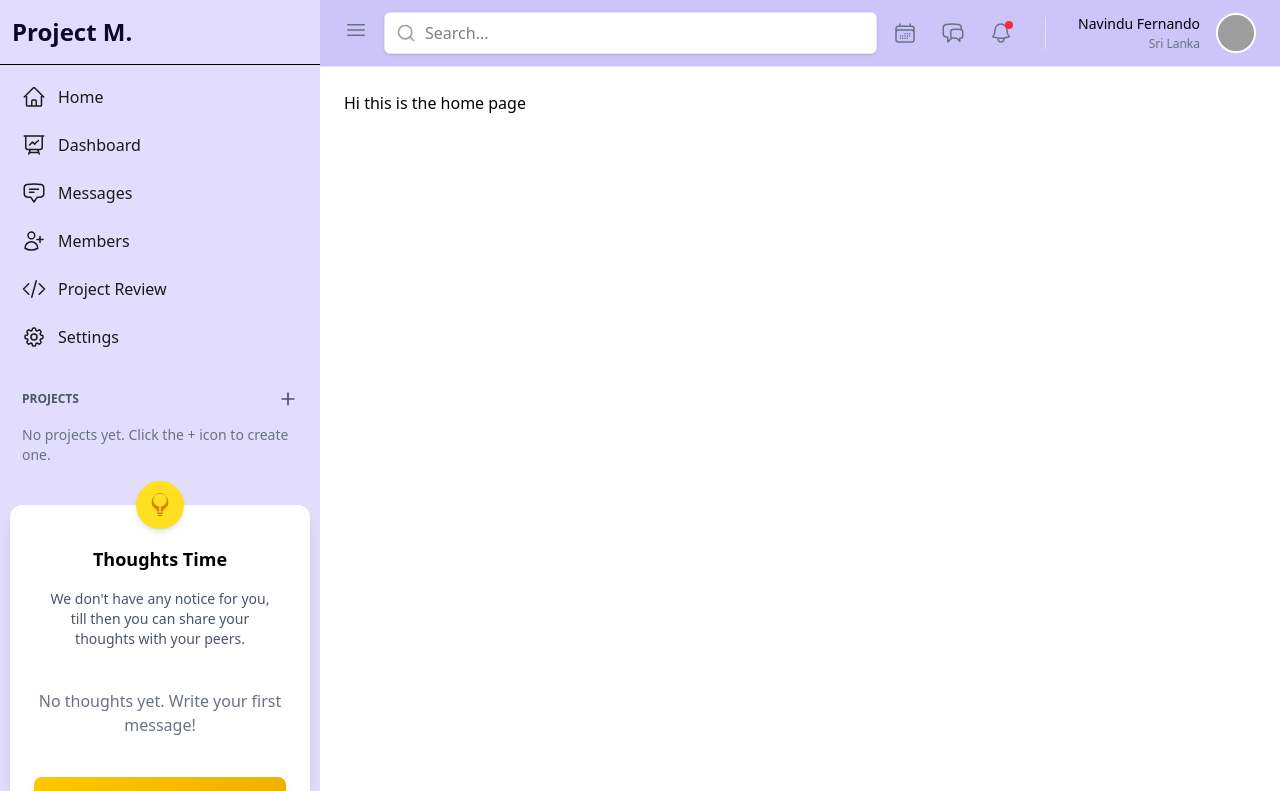
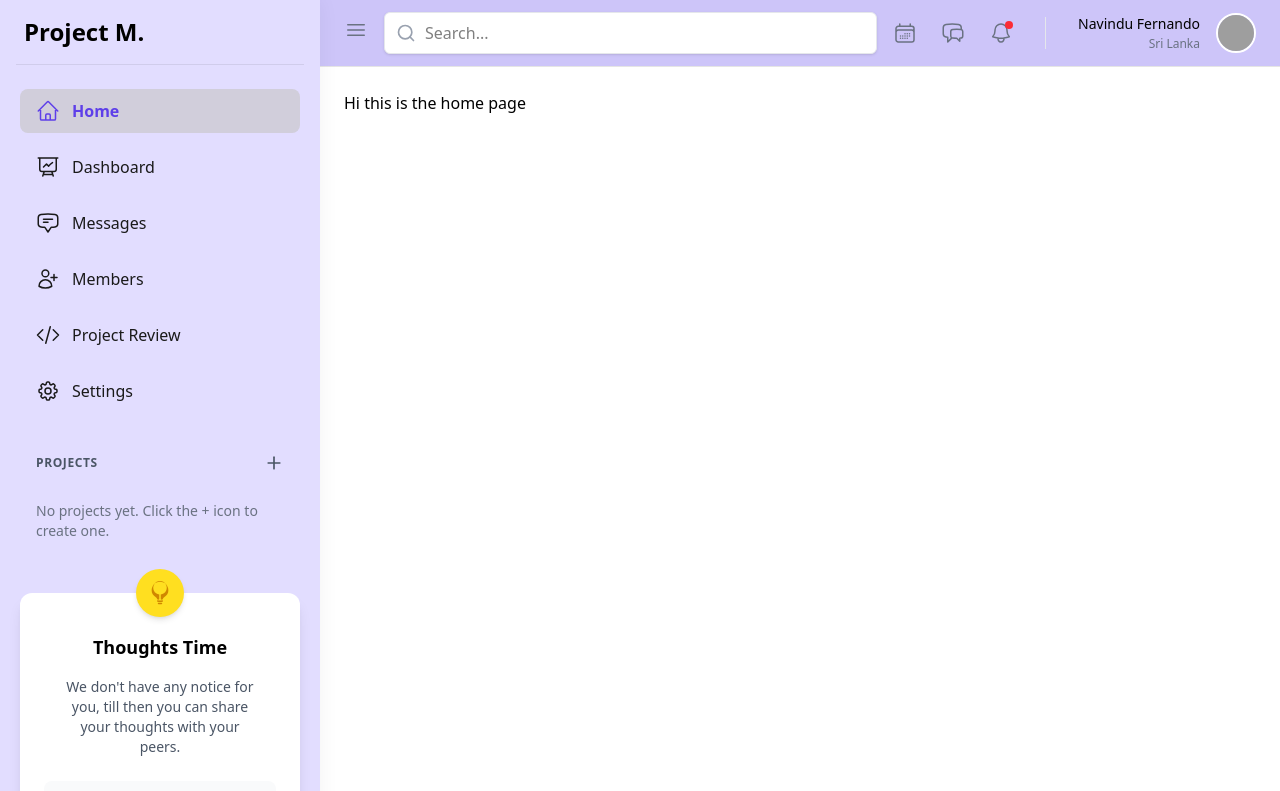
Before and after one commit to navindufernando/QUBIQ, a React (Vite) app in the folder common/sideandnavbar/: page / in a window 1280 px wide. Shown: the top 791 px of the page. Built offline with nearby package versions, Linux system fonts and the light colour scheme; grey boxes are pictures that could not be loaded.

Commit message:
Update Sidebar.tsx

```diff
--- a/common/sideandnavbar/src/components/Sidebar.tsx
+++ b/common/sideandnavbar/src/components/Sidebar.tsx
@@ -6,6 +6,7 @@ const Sidebar = () => {
   const [thoughts, setThoughts] = useState([]);
   const [newThought, setNewThought] = useState("");
   const [isWriting, setIsWriting] = useState(false);
+  const [activeLink, setActiveLink] = useState("home");
 
   // Load projects and thoughts from localStorage on component mount
   useEffect(() => {
@@ -109,30 +110,41 @@ const Sidebar = () => {
         flexDirection: "column",
         position: "sticky",
         top: 0,
+        boxShadow: "0 0 20px rgba(0, 0, 0, 0.05)",
       }}
     >
-      <div className="py-3 pl-3 flex items-center" style={{ height: "64px" }}>
-        <h1 className="text-2xl font-bold" style={{ color: "#0D062D" }}>
+      <div className="py-4 pl-6 flex items-center" style={{ height: "64px" }}>
+        <h1
+          className="text-2xl font-bold text-black" // Changed to black color
+          style={{
+            color: "#000000", // Set to black
+          }}
+        >
           Project M.
         </h1>
       </div>
-      <hr />
+      <div className="px-4">
+        <hr style={{ borderColor: "rgba(0, 0, 0, 0.08)" }} />
+      </div>
       <div
         className="flex-1 overflow-y-auto"
-        style={{ paddingLeft: "10px", paddingRight: "10px" }}
+        style={{ paddingLeft: "20px", paddingRight: "20px" }}
       >
-        <ul className="mt-3 font-medium text-[#1A1A1A]">
-          <li className="mb-2 rounded-lg transition duration-300">
+        <ul className="mt-6 font-medium text-[#1A1A1A] space-y-3">
+          <li className="rounded-lg transition duration-300">
             <Link
               to="/"
-              className="flex items-center px-3 py-2 space-x-3 rounded-lg transition duration-300 hover:bg-[#D1CEDB] hover:text-[#1A1A1A]"
+              className={`flex items-center px-4 py-2.5 space-x-3 rounded-lg transition duration-300 hover:bg-[#D1CEDB] ${
+                activeLink === "home" ? "bg-[#D1CEDB]" : ""
+              }`}
+              onClick={() => setActiveLink("home")}
             >
               <svg
                 xmlns="http://www.w3.org/2000/svg"
                 fill="none"
                 viewBox="0 0 24 24"
                 strokeWidth={1.5}
-                stroke="currentColor"
+                stroke={activeLink === "home" ? "#5E3FE9" : "currentColor"}
                 className="size-6"
               >
                 <path
@@ -141,21 +153,30 @@ const Sidebar = () => {
                   d="m2.25 12 8.954-8.955c.44-.439 1.152-.439 1.591 0L21.75 12M4.5 9.75v10.125c0 .621.504 1.125 1.125 1.125H9.75v-4.875c0-.621.504-1.125 1.125-1.125h2.25c.621 0 1.125.504 1.125 1.125V21h4.125c.621 0 1.125-.504 1.125-1.125V9.75M8.25 21h8.25"
                 />
               </svg>
-              <span>Home</span>
+              <span
+                className={
+                  activeLink === "home" ? "text-[#5E3FE9] font-semibold" : ""
+                }
+              >
+                Home
+              </span>
             </Link>
           </li>
 
-          <li className="mb-2 rounded-lg transition duration-300">
+          <li className="rounded-lg transition duration-300">
             <Link
               to="/dashboard"
-              className="flex items-center px-3 py-2 space-x-3 rounded-lg transition duration-300 hover:bg-[#D1CEDB] hover:text-[#1A1A1A]"
+              className={`flex items-center px-4 py-2.5 space-x-3 rounded-lg transition duration-300 hover:bg-[#D1CEDB] ${
+                activeLink === "dashboard" ? "bg-[#D1CEDB]" : ""
+              }`}
+              onClick={() => setActiveLink("dashboard")}
             >
               <svg
                 xmlns="http://www.w3.org/2000/svg"
                 fill="none"
                 viewBox="0 0 24 24"
                 strokeWidth={1.5}
-                stroke="currentColor"
+                stroke={activeLink === "dashboard" ? "#5E3FE9" : "currentColor"}
                 className="size-6"
               >
                 <path
@@ -164,21 +185,32 @@ const Sidebar = () => {
                   d="M3.75 3v11.25A2.25 2.25 0 0 0 6 16.5h2.25M3.75 3h-1.5m1.5 0h16.5m0 0h1.5m-1.5 0v11.25A2.25 2.25 0 0 1 18 16.5h-2.25m-7.5 0h7.5m-7.5 0-1 3m8.5-3 1 3m0 0 .5 1.5m-.5-1.5h-9.5m0 0-.5 1.5m.75-9 3-3 2.148 2.148A12.061 12.061 0 0 1 16.5 7.605"
                 />
               </svg>
-              <span>Dashboard</span>
+              <span
+                className={
+                  activeLink === "dashboard"
+                    ? "text-[#5E3FE9] font-semibold"
+                    : ""
+                }
+              >
+                Dashboard
+              </span>
             </Link>
           </li>
 
-          <li className="mb-2 rounded-lg transition duration-300">
+          <li className="rounded-lg transition duration-300">
             <Link
               to="/message"
-              className="flex items-center px-3 py-2 space-x-3 rounded-lg transition duration-300 hover:bg-[#D1CEDB] hover:text-[#1A1A1A]"
+              className={`flex items-center px-4 py-2.5 space-x-3 rounded-lg transition duration-300 hover:bg-[#D1CEDB] ${
+                activeLink === "message" ? "bg-[#D1CEDB]" : ""
+              }`}
+              onClick={() => setActiveLink("message")}
             >
               <svg
                 xmlns="http://www.w3.org/2000/svg"
                 fill="none"
                 viewBox="0 0 24 24"
                 strokeWidth={1.5}
-                stroke="currentColor"
+                stroke={activeLink === "message" ? "#5E3FE9" : "currentColor"}
                 className="size-6"
               >
                 <path
@@ -187,21 +219,30 @@ const Sidebar = () => {
                   d="M7.5 8.25h9m-9 3H12m-9.75 1.51c0 1.6 1.123 2.994 2.707 3.227 1.129.166 2.27.293 3.423.379.35.026.67.21.865.501L12 21l2.755-4.133a1.14 1.14 0 0 1 .865-.501 48.172 48.172 0 0 0 3.423-.379c1.584-.233 2.707-1.626 2.707-3.228V6.741c0-1.602-1.123-2.995-2.707-3.228A48.394 48.394 0 0 0 12 3c-2.392 0-4.744.175-7.043.513C3.373 3.746 2.25 5.14 2.25 6.741v6.018Z"
                 />
               </svg>
-              <span>Messages</span>
+              <span
+                className={
+                  activeLink === "message" ? "text-[#5E3FE9] font-semibold" : ""
+                }
+              >
+                Messages
+              </span>
             </Link>
           </li>
 
-          <li className="mb-2 rounded-lg transition duration-300">
+          <li className="rounded-lg transition duration-300">
             <Link
               to="/members"
-              className="flex items-center px-3 py-2 space-x-3 rounded-lg transition duration-300 hover:bg-[#D1CEDB] hover:text-[#1A1A1A]"
+              className={`flex items-center px-4 py-2.5 space-x-3 rounded-lg transition duration-300 hover:bg-[#D1CEDB] ${
+                activeLink === "members" ? "bg-[#D1CEDB]" : ""
+              }`}
+              onClick={() => setActiveLink("members")}
             >
               <svg
                 xmlns="http://www.w3.org/2000/svg"
                 fill="none"
                 viewBox="0 0 24 24"
                 strokeWidth={1.5}
-                stroke="currentColor"
+                stroke={activeLink === "members" ? "#5E3FE9" : "currentColor"}
                 className="size-6"
               >
                 <path
@@ -210,21 +251,30 @@ const Sidebar = () => {
                   d="M18 7.5v3m0 0v3m0-3h3m-3 0h-3m-2.25-4.125a3.375 3.375 0 1 1-6.75 0 3.375 3.375 0 0 1 6.75 0ZM3 19.235v-.11a6.375 6.375 0 0 1 12.75 0v.109A12.318 12.318 0 0 1 9.374 21c-2.331 0-4.512-.645-6.374-1.766Z"
                 />
               </svg>
-              <span>Members</span>
+              <span
+                className={
+                  activeLink === "members" ? "text-[#5E3FE9] font-semibold" : ""
+                }
+              >
+                Members
+              </span>
             </Link>
           </li>
 
-          <li className="mb-2 rounded-lg transition duration-300">
+          <li className="rounded-lg transition duration-300">
             <Link
               to="/review"
-              className="flex items-center px-3 py-2 space-x-3 rounded-lg transition duration-300 hover:bg-[#D1CEDB] hover:text-[#1A1A1A]"
+              className={`flex items-center px-4 py-2.5 space-x-3 rounded-lg transition duration-300 hover:bg-[#D1CEDB] ${
+                activeLink === "review" ? "bg-[#D1CEDB]" : ""
+              }`}
+              onClick={() => setActiveLink("review")}
             >
               <svg
                 xmlns="http://www.w3.org/2000/svg"
                 fill="none"
                 viewBox="0 0 24 24"
                 strokeWidth={1.5}
-                stroke="currentColor"
+                stroke={activeLink === "review" ? "#5E3FE9" : "currentColor"}
                 className="size-6"
               >
                 <path
@@ -233,21 +283,30 @@ const Sidebar = () => {
                   d="M17.25 6.75 22.5 12l-5.25 5.25m-10.5 0L1.5 12l5.25-5.25m7.5-3-4.5 16.5"
                 />
               </svg>
-              <span>Project Review</span>
+              <span
+                className={
+                  activeLink === "review" ? "text-[#5E3FE9] font-semibold" : ""
+                }
+              >
+                Project Review
+              </span>
             </Link>
           </li>
 
-          <li className="mb-2 rounded-lg transition duration-300">
+          <li className="rounded-lg transition duration-300">
             <Link
               to="/settings"
-              className="flex items-center px-3 py-2 space-x-3 rounded-lg transition duration-300 hover:bg-[#D1CEDB] hover:text-[#1A1A1A]"
+              className={`flex items-center px-4 py-2.5 space-x-3 rounded-lg transition duration-300 hover:bg-[#D1CEDB] ${
+                activeLink === "settings" ? "bg-[#D1CEDB]" : ""
+              }`}
+              onClick={() => setActiveLink("settings")}
             >
               <svg
                 xmlns="http://www.w3.org/2000/svg"
                 fill="none"
                 viewBox="0 0 24 24"
                 strokeWidth={1.5}
-                stroke="currentColor"
+                stroke={activeLink === "settings" ? "#5E3FE9" : "currentColor"}
                 className="size-6"
               >
                 <path
@@ -261,18 +320,29 @@ const Sidebar = () => {
                   d="M15 12a3 3 0 1 1-6 0 3 3 0 0 1 6 0Z"
                 />
               </svg>
-              <span>Settings</span>
+              <span
+                className={
+                  activeLink === "settings"
+                    ? "text-[#5E3FE9] font-semibold"
+                    : ""
+                }
+              >
+                Settings
+              </span>
             </Link>
           </li>
         </ul>
 
         {/* Projects section */}
-        <div className="mt-8">
-          <div className="flex items-center justify-between px-3 mb-2">
-            <h3 className="uppercase text-xs font-semibold text-gray-600">
+        <div className="mt-10">
+          <div className="flex items-center justify-between px-4 mb-4">
+            <h3 className="uppercase text-xs font-semibold text-gray-600 tracking-wider">
               PROJECTS
             </h3>
-            <Link to="/project" className="text-gray-600">
+            <Link
+              to="/project"
+              className="text-gray-600 hover:text-[#5E3FE9] transition-colors duration-300"
+            >
               <svg
                 xmlns="http://www.w3.org/2000/svg"
                 viewBox="0 0 24 24"
@@ -290,32 +360,33 @@ const Sidebar = () => {
           </div>
 
           {projects.length > 0 ? (
-            <ul className="mt-2">
+            <ul className="mt-2 space-y-2">
               {projects.map((project) => (
                 <li key={project.id} className="mb-2">
                   <Link
                     to={`/project/${project.id}`}
                     state={{ projectId: project.id }}
-                    className="flex items-center px-3 py-2 space-x-3 rounded-lg transition duration-300 hover:bg-[#D1CEDB] hover:text-[#1A1A1A]"
+                    className="flex items-center px-4 py-2.5 space-x-3 rounded-lg transition duration-300 hover:bg-[#D1CEDB]"
                   >
                     <span
-                      className="w-2 h-2 rounded-full"
+                      className="w-3 h-3 rounded-full"
                       style={{ backgroundColor: project.color }}
                     ></span>
-                    <span>{project.name}</span>
+                    <span className="font-medium">{project.name}</span>
                   </Link>
                 </li>
               ))}
             </ul>
           ) : (
-            <div className="text-gray-500 text-sm px-3 py-2">
+            // Updated to blend with the sidebar by removing background color
+            <div className="text-gray-500 text-sm px-4 py-3 rounded-lg">
               No projects yet. Click the + icon to create one.
             </div>
           )}
         </div>
 
         {/* Thoughts Time section */}
-        <div className="mt-8 pb-8 relative">
+        <div className="mt-10 pb-8 relative">
           <div className="bg-white rounded-xl p-6 shadow-lg relative min-h-64">
             <div className="absolute -top-6 left-1/2 transform -translate-x-1/2">
               <div className="bg-yellow-300 rounded-full p-3 shadow-md">
@@ -358,7 +429,7 @@ const Sidebar = () => {
                     </div>
                   </div>
                   <textarea
-                    className="w-full p-2 border rounded-lg text-sm text-gray-700 focus:outline-none focus:ring-2 focus:ring-yellow-400"
+                    className="w-full p-3 border rounded-lg text-sm text-gray-700 focus:outline-none focus:ring-2 focus:ring-yellow-400"
                     rows="3"
                     placeholder="Write your thought here..."
                     value={newThought}
@@ -368,13 +439,13 @@ const Sidebar = () => {
                   <div className="flex justify-end space-x-2 mt-2">
                     <button
                       onClick={() => setIsWriting(false)}
-                      className="px-3 py-1 rounded-lg bg-gray-200 text-gray-700 text-sm hover:bg-gray-300 transition"
+                      className="px-4 py-1.5 rounded-lg bg-gray-200 text-gray-700 text-sm hover:bg-gray-300 transition"
                     >
                       Cancel
                     </button>
                     <button
                       onClick={addThought}
-                      className="px-3 py-1 rounded-lg bg-yellow-400 text-white text-sm hover:bg-yellow-500 transition"
+                      className="px-4 py-1.5 rounded-lg bg-yellow-400 text-white text-sm hover:bg-yellow-500 transition"
                     >
                       Post
                     </button>
@@ -386,7 +457,7 @@ const Sidebar = () => {
                     thoughts.map((thought) => (
                       <div
                         key={thought.id}
-                        className="bg-gray-50 rounded-lg p-4 relative group"
+                        className="bg-gray-50 rounded-lg p-4 relative group hover:bg-gray-100 transition-colors duration-300"
                       >
                         <div className="flex items-center space-x-2 mb-2">
                           <div
@@ -437,7 +508,7 @@ const Sidebar = () => {
                       </div>
                     ))
                   ) : (
-                    <div className="text-center text-gray-500 py-4">
+                    <div className="text-center text-gray-500 py-6 bg-gray-50 rounded-lg">
                       No thoughts yet. Write your first message!
                     </div>
                   )}
```
